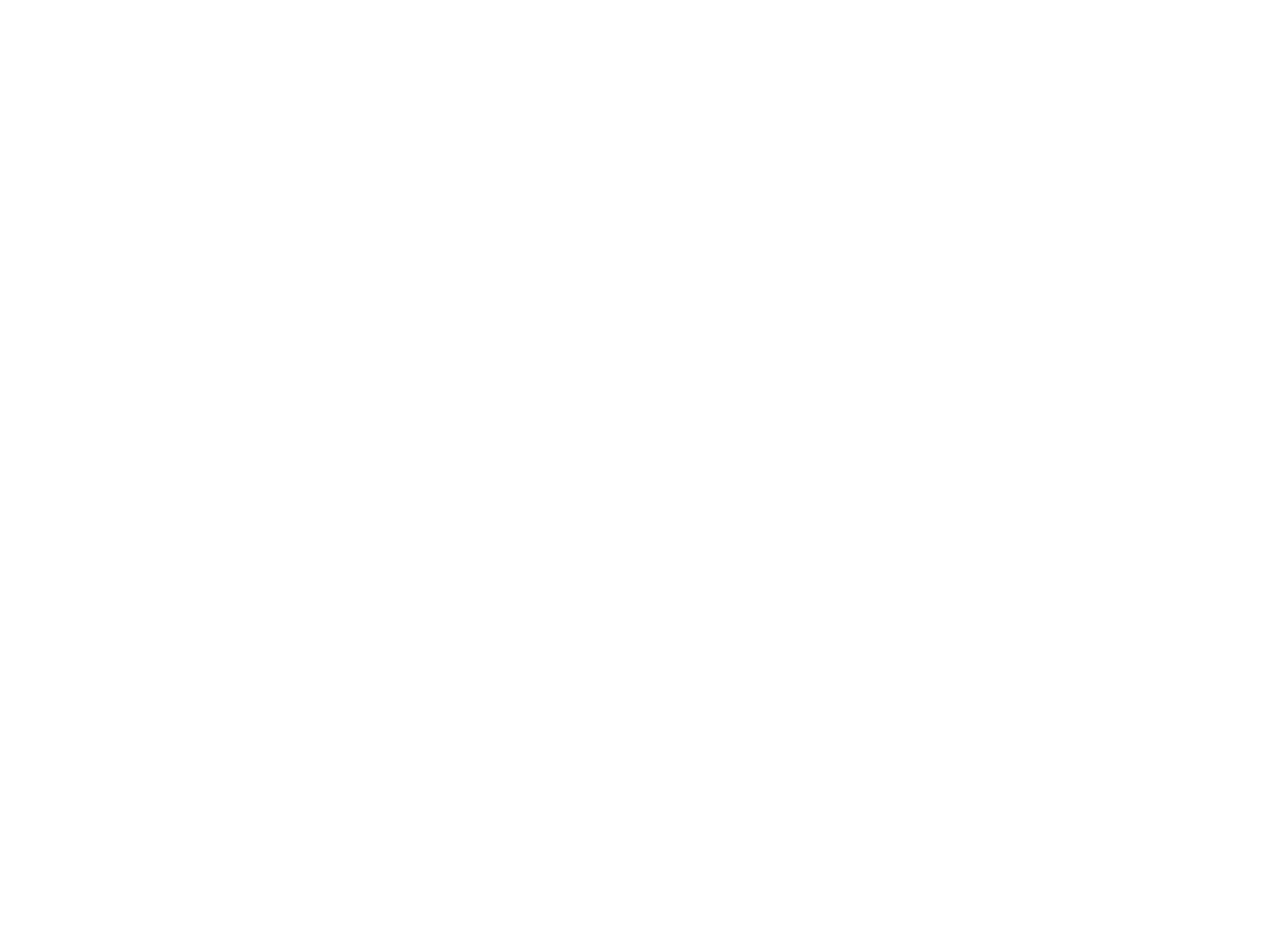
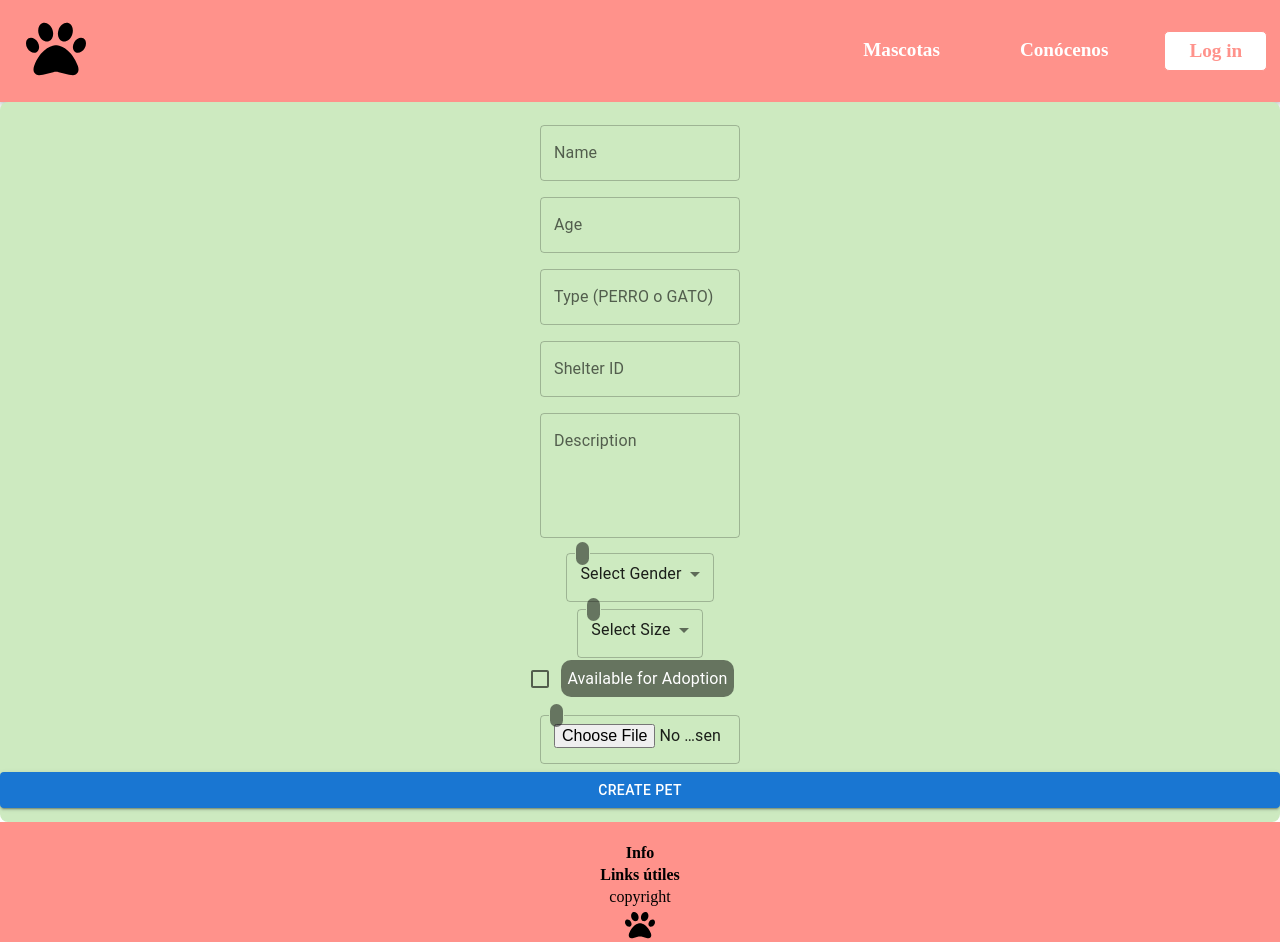
Before and after one commit to No-Country-simulation/c21-18-m-node-react, a React (Vite) app in the folder frontend/: page /PetForm in a window 1280 px wide. Before the commit this address had no page. Before the commit the page ends 800 px from the top, so only its background shows below. Built offline with nearby package versions, Linux system fonts and the light colour scheme.

Commit message:
Shelter Form Modification

```diff
--- a/frontend/index.html
+++ b/frontend/index.html
@@ -5,8 +5,6 @@
   <meta charset="UTF-8" />
   <link rel="icon" type="image/svg+xml" href="/vite.svg" />
   <meta name="viewport" content="width=device-width, initial-scale=1.0" />
-  <script src="https://upload-widget.cloudinary.com/latest/global/all.js" type="text/javascript">
-  </script>
   <title>Vite + React</title>
 </head>
 
--- a/frontend/package.json
+++ b/frontend/package.json
@@ -14,6 +14,7 @@
     "@emotion/styled": "^11.13.0",
     "@fontsource/roboto": "^5.1.0",
     "@mui/material": "^6.1.3",
+    "js-cookie": "^3.0.5",
     "react": "^18.3.1",
     "react-dom": "^18.3.1",
     "react-router-dom": "^6.27.0"
--- a/frontend/src/components/PetForm/PetForm.jsx
+++ b/frontend/src/components/PetForm/PetForm.jsx
@@ -3,50 +3,44 @@
 import TextField from "@mui/material/TextField";
 import Button from "@mui/material/Button";
 import Alert from "@mui/material/Alert";
-import CloudUploadIcon from "@mui/icons-material/CloudUpload";
-import { UploadWidget } from "../UploadWidget/UploadWidget";
 import { Select, MenuItem, Checkbox, FormControlLabel } from "@mui/material";
-import { styled } from "@mui/system";
-import axios from "axios";
 
 export const PetForm = () => {
-  const [petName, setPetName] = React.useState("");
-  const [petAge, setPetAge] = React.useState("");
-  const [petType, setPetType] = React.useState("");
-  const [petShelterId, setPetShelterId] = React.useState("");
-  const [description, setDescription] = React.useState("");
-  const [gender, setGender] = React.useState(""); // PetGender
-  const [status, setStatus] = React.useState(false); // Boolean for adoption status
-  const [petFiles, setPetFiles] = React.useState([]);
+  const [formData, setFormData] = React.useState({
+    name: "",
+    size: "",
+    age: "",
+    type: "",
+    shelterId: "",
+    description: "",
+    gender: "",
+    status: false,
+    picture: null,
+  });
   const [feedback, setFeedback] = React.useState({ message: "", type: "" });
   const [loading, setLoading] = React.useState(false);
 
   const validateForm = () => {
-    if (!petName || !petType || !petAge || !description) {
+    const { name, age, type, shelterId, description } = formData;
+    if (!name || !type || !age || !shelterId || !description) {
       setFeedback({ message: "All fields are required", type: "error" });
       return false;
     }
-    if (isNaN(petAge)) {
+    if (isNaN(age)) {
       setFeedback({ message: "Age must be a number", type: "error" });
       return false;
     }
     return true;
   };
 
-  const VisuallyHiddenInput = styled("input")({
-    clip: "rect(0 0 0 0)",
-    clipPath: "inset(50%)",
-    height: 1,
-    overflow: "hidden",
-    position: "absolute",
-    bottom: 0,
-    left: 0,
-    whiteSpace: "nowrap",
-    width: 1,
-  });
+  const handleChange = (event) => {
+    const { name, value, type, checked, files } = event.target;
 
-  const handleFileChange = (event) => {
-    setPetFiles(Array.from(event.target.files));
+    setFormData((prevData) => ({
+      ...prevData,
+      [name]:
+        type === "file" ? files[0] : type === "checkbox" ? checked : value,
+    }));
   };
 
   const handleSubmit = async (event) => {
@@ -54,47 +48,42 @@
     if (!validateForm()) return;
 
     setLoading(true);
-    const formData = new FormData();
-    formData.append("name", petName);
-    formData.append("age", petAge);
-    formData.append("type", petType);
-    formData.append("shelterId", petShelterId);
-    formData.append("description", description);
-    formData.append("gender", gender);
-    formData.append("status", status);
-
-    if (petFiles.length > 0) {
-      formData.append("picture", petFiles[0]); // Single picture upload
-    }
+    const formDataToSend = new FormData();
+    Object.entries(formData).forEach(([key, value]) => {
+      formDataToSend.append(key, value);
+    });
 
     try {
-      const response = await axios.post(
-        "http://localhost:3000/api/pet/create-pet",
-        formData,
-        { headers: { "Content-Type": "multipart/form-data" } }
-      );
+      const response = await fetch("http://localhost:3000/api/pet/create-pet", {
+        method: "POST",
+        body: formDataToSend,
+      });
 
-      if (response.status >= 200 && response.status < 300) {
-        setFeedback({ message: "Pet created successfully", type: "success" });
-        setPetName("");
-        setPetAge("");
-        setPetType("");
-        setPetShelterId("");
-        setDescription("");
-        setGender("");
-        setStatus(false);
-        setPetFiles([]);
+      if (response.ok) {
+        setFeedback({
+          message: "Pet created successfully",
+          type: "success",
+        });
+        setFormData({
+          name: "",
+          size: "",
+          age: "",
+          type: "",
+          shelterId: "",
+          description: "",
+          gender: "",
+          status: false,
+          picture: null,
+        });
       } else {
+        const errorData = await response.json();
         setFeedback({
-          message: "An error occurred. Please try again.",
+          message: errorData.message || "Failed to create pet",
           type: "error",
         });
       }
     } catch (error) {
-      setFeedback({
-        message: "An error occurred. Please try again.",
-        type: "error",
-      });
+      setFeedback({ message: "Failed to create pet", type: "error" });
     } finally {
       setLoading(false);
     }
@@ -119,58 +108,77 @@
       onSubmit={handleSubmit}
     >
       <TextField
-        id="pet-name"
+        name="name"
         label="Name"
-        value={petName}
-        onChange={(e) => setPetName(e.target.value)}
+        value={formData.name}
+        onChange={handleChange}
       />
       <TextField
-        id="pet-age"
+        name="age"
         label="Age"
-        value={petAge}
-        onChange={(e) => setPetAge(e.target.value)}
+        type="number"
+        value={formData.age}
+        onChange={handleChange}
       />
       <TextField
-        id="pet-type"
-        label="Type"
-        value={petType}
-        onChange={(e) => setPetType(e.target.value)}
+        name="type"
+        label="Type (PERRO o GATO)"
+        value={formData.type}
+        onChange={handleChange}
       />
       <TextField
-        id="shelter-id"
+        name="shelterId"
         label="Shelter ID"
-        value={petShelterId}
-        onChange={(e) => setPetShelterId(e.target.value)}
+        type="number"
+        value={formData.shelterId}
+        onChange={handleChange}
       />
       <TextField
-        id="description"
+        name="description"
         label="Description"
         multiline
         rows={4}
-        value={description}
-        onChange={(e) => setDescription(e.target.value)}
+        value={formData.description}
+        onChange={handleChange}
       />
       <Select
-        value={gender}
-        onChange={(e) => setGender(e.target.value)}
+        name="gender"
+        value={formData.gender}
+        onChange={handleChange}
         displayEmpty
       >
         <MenuItem value="" disabled>
           Select Gender
         </MenuItem>
-        <MenuItem value="Male">Male</MenuItem>
-        <MenuItem value="Female">Female</MenuItem>
+        <MenuItem value="MACHO">MACHO</MenuItem>
+        <MenuItem value="HEMBRA">HEMBRA</MenuItem>
       </Select>
+      <Select
+        name="size"
+        value={formData.size}
+        onChange={handleChange}
+        displayEmpty
+      >
+        <MenuItem value="" disabled>
+          Select Size
+        </MenuItem>
+        <MenuItem value="CHICO">Chico</MenuItem>
+        <MenuItem value="MEDIANO">Mediano</MenuItem>
+        <MenuItem value="GRANDE">Grande</MenuItem>
+      </Select>
+
       <FormControlLabel
         control={
           <Checkbox
-            checked={status}
-            onChange={(e) => setStatus(e.target.checked)}
+            name="status"
+            checked={formData.status}
+            onChange={handleChange}
           />
         }
         label="Available for Adoption"
       />
-      <UploadWidget />
+      <TextField name="picture" type="file" onChange={handleChange} />
+
       <Button type="submit" variant="contained" disabled={loading}>
         Create Pet
       </Button>
--- a/frontend/src/main.jsx
+++ b/frontend/src/main.jsx
@@ -1,22 +1,24 @@
-import { createRoot } from 'react-dom/client'
-import App from './App.jsx'
-import { BrowserRouter, Route, Routes } from 'react-router-dom'
-import Home from './pages/Home.jsx'
-import AboutUs from './pages/AboutUs/AboutUs.jsx';
-import LogIn from './pages/LogIn.jsx';
-import PetDetail from './pages/petDetail/PetDetail.jsx'
+import { createRoot } from "react-dom/client";
+import App from "./App.jsx";
+import { BrowserRouter, Route, Routes } from "react-router-dom";
+import Home from "./pages/Home.jsx";
+import AboutUs from "./pages/AboutUs/AboutUs.jsx";
+import LogIn from "./pages/LogIn.jsx";
+import PetDetail from "./pages/petDetail/PetDetail.jsx";
+import { ShelterForm } from "./components/ShelterForm/ShelterForm.jsx";
+import { PetForm } from "./components/PetForm/PetForm.jsx";
 
-
-
-createRoot(document.getElementById('root')).render(
+createRoot(document.getElementById("root")).render(
   <BrowserRouter>
     <Routes>
-    <Route path="/" element={<App />}>
-    <Route index element={<Home />} />
-    {/* <Route path='/PetDetail' element={<PetDetail />} />  */}
-    <Route path='/AboutUs' element={<AboutUs />} />
-    <Route path='/logIn' element={<LogIn />} />
-    <Route path='/api/pet/:id' element={<PetDetail />} />
+      <Route path="/" element={<App />}>
+        <Route index element={<Home />} />
+        {/* <Route path='/PetDetail' element={<PetDetail />} />  */}
+        <Route path="/ShelterForm" element={<ShelterForm />} />
+        <Route path="/PetForm" element={<PetForm />} />
+        <Route path="/AboutUs" element={<AboutUs />} />
+        <Route path="/logIn" element={<LogIn />} />
+        <Route path="/api/pet/:id" element={<PetDetail />} />
       </Route>
     </Routes>
   </BrowserRouter>
--- /dev/null
+++ b/frontend/src/services/apiShelterService.js
@@ -0,0 +1,29 @@
+import Cookies from "js-cookie";
+export async function createShelter(
+  shelterName,
+  shelterAddress,
+  shelterPhoneNumber,
+  shelterEmail
+) {
+  const userToken = Cookies.get("connect.sid");
+  console.log(Cookies.get("connect.sid"));
+  console.log("userToken", userToken);
+  const response = await fetch(
+    "http://localhost:3000/api/shelter/create-shelter",
+    {
+      method: "POST",
+      headers: {
+        "Content-Type": "application/json",
+        Authorization: `Bearer ${userToken}`,
+      },
+      body: JSON.stringify({
+        shelterName,
+        shelterAddress,
+        shelterPhoneNumber,
+        shelterEmail,
+      }),
+    }
+  );
+  console.log(response);
+  return response.json();
+}
```
Also changed, not shown: frontend/src/components/ShelterForm/ShelterForm.jsx (+12 -23 lines), 1 other file (tests, documents, lock files or other folders).
